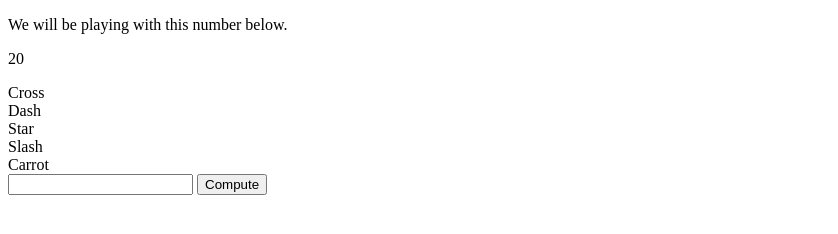
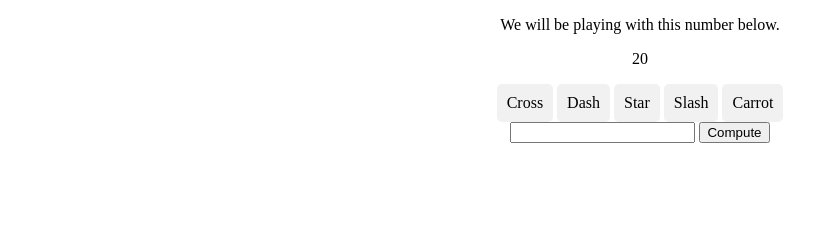
Before and after one commit to Mnho229/revealing-module-practice, a plain HTML site: page index.html in a window 1280 px wide. Shown: the whole page, without its empty margins (0-838 px from the left). Drawn offline with nearby package versions, Linux system fonts and the light colour scheme.

Commit message:
CSS Additions for now

```diff
--- a/index.html
+++ b/index.html
@@ -3,6 +3,7 @@
     <head>
         <title>RevMod Practice</title>
         <script src="https://ajax.googleapis.com/ajax/libs/jquery/3.1.0/jquery.min.js"></script>
+        <link rel="stylesheet" type="text/css" href="main.css">
     </head>
 
     <body>
--- /dev/null
+++ b/main.css
@@ -0,0 +1,14 @@
+* {
+    box-sizing: border-box;
+}
+
+body {
+    text-align: center;
+}
+
+.operator {
+    display:inline-block;
+    padding: 10px;
+    background-color: #F1F1F1;
+    border-radius: 5px;
+}
```
